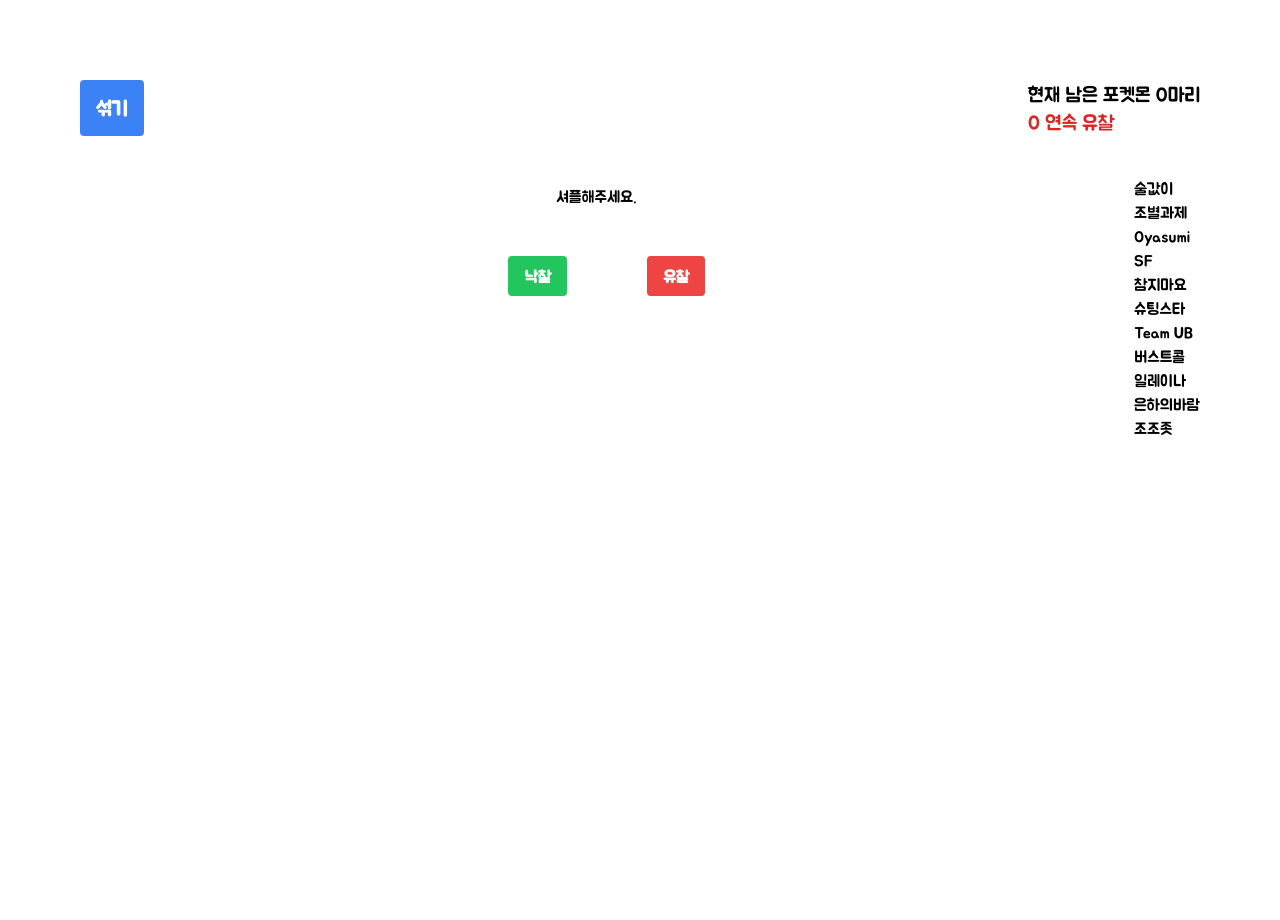
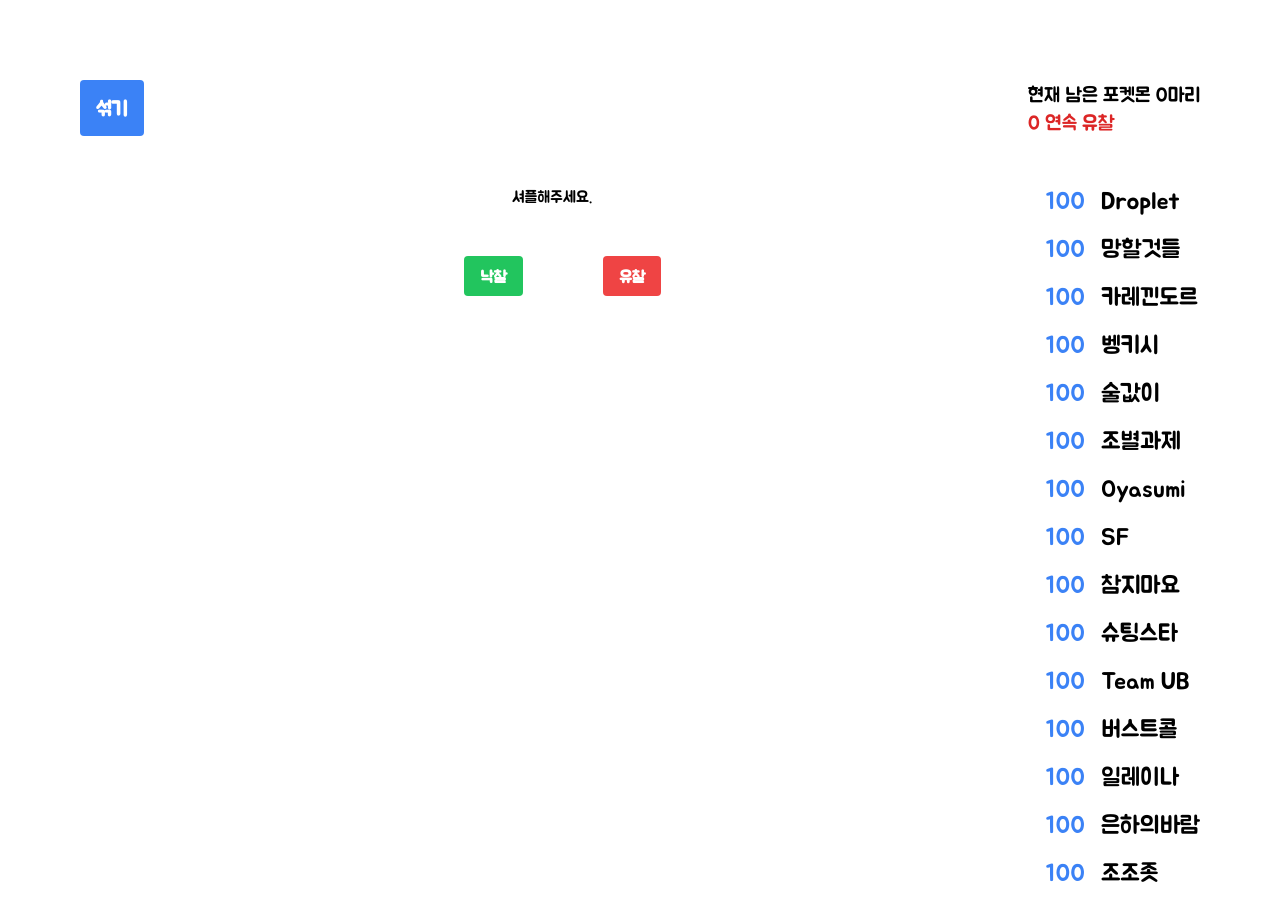
Before and after one commit to hanwool95/pokemon_unite_random, a Next.js app: page /nuzlocke in a window 1280 px wide. Shown: the top 920 px of the page. Before the commit the page ends 800 px from the top, so only its background shows below. Built offline with nearby package versions, Linux system fonts and the light colour scheme.

Commit message:
STYLE: team list

```diff
--- a/app/nuzlocke/page.tsx
+++ b/app/nuzlocke/page.tsx
@@ -2,6 +2,10 @@ import Cards from "@/components/cards";
 import React from "react";
 
 const FIRST_COTEST_TEAMS = [
+  "Droplet",
+  "망할것들",
+  "카레낀도르",
+  "벵키시",
   "술값이",
   "조별과제",
   "Oyasumi",
--- a/components/teams/index.tsx
+++ b/components/teams/index.tsx
@@ -4,7 +4,14 @@ const Teams = ({ teams }: { teams: Team[] }) => {
   return (
     <div className="ml-auto mt-10">
       {teams.map((team, index) => {
-        return <p key={index}>{team.name}</p>;
+        return (
+          <div className="flex text-2xl py-2" key={index}>
+            <p className={team.point === 0 ? "text-red-500" : "text-blue-500"}>
+              {team.point}
+            </p>
+            <p className="ml-4">{team.name}</p>
+          </div>
+        );
       })}
     </div>
   );
```
